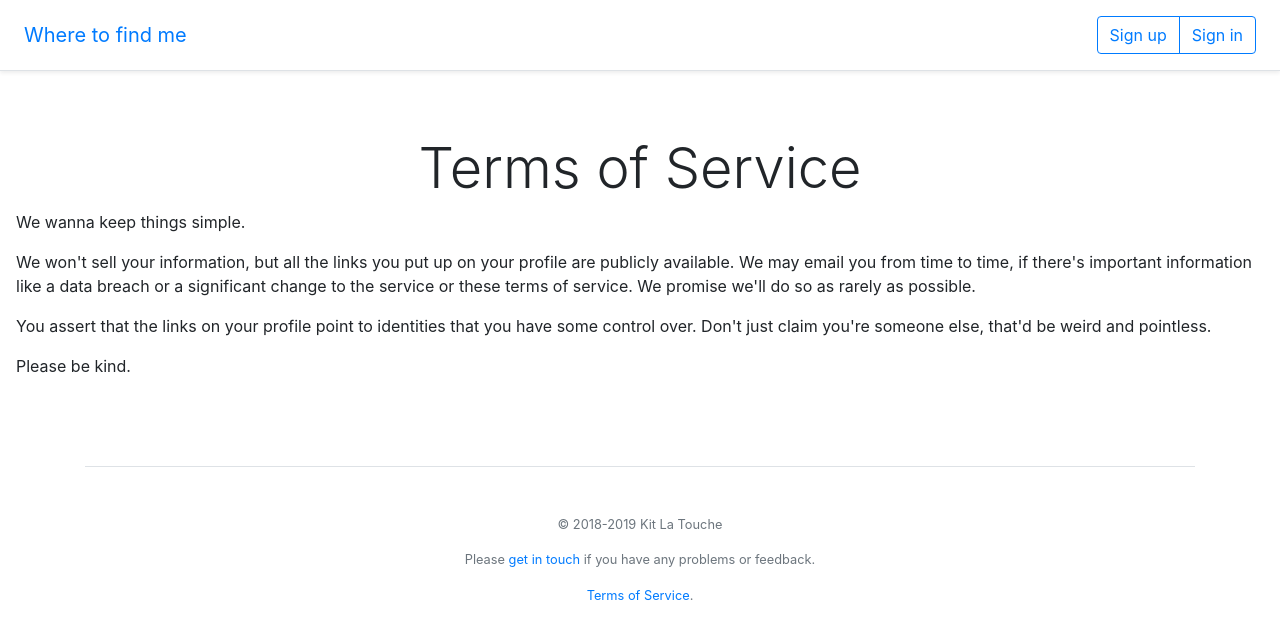
After one commit to wlonk/wheretofind.me, a Django app: page /tos/ in a window 1280 px wide. The commit adds this page. Shown: the top 639 px of the page. Run offline with Django 3.2, Linux system fonts and the light colour scheme; some libraries are stand-ins or nearby versions.

```diff
--- a/templates/base.html
+++ b/templates/base.html
@@ -67,6 +67,11 @@
             <small class="d-block mb-3 text-muted">Please <a href="{% url "user-profile" slug="kit" %}">get in touch</a> if you have any problems or feedback.</small>
           </div>
         </div>
+        <div class="row">
+          <div class="col-12 col-md text-center">
+            <small class="d-block mb-3 text-muted"><a href="{% url "tos" %}">Terms of Service</a>.</small>
+          </div>
+        </div>
       </footer>
     </div>
 
--- /dev/null
+++ b/templates/tos.html
@@ -0,0 +1,23 @@
+{% extends "base.html" %}
+
+{% block "main" %}
+<h1 class="display-4 text-center">Terms of Service</h1>
+<p>
+  We wanna keep things simple.
+</p>
+<p>
+  We won't sell your information, but all the links you put up on your profile
+  are publicly available. We may email you from time to time, if there's
+  important information like a data breach or a significant change to the
+  service or these terms of service. We promise we'll do so as rarely as
+  possible.
+</p>
+<p>
+  You assert that the links on your profile point to identities that you have
+  some control over. Don't just claim you're someone else, that'd be weird and
+  pointless.
+</p>
+<p>
+  Please be kind.
+</p>
+{% endblock "main" %}
--- a/wheretofindme/forms.py
+++ b/wheretofindme/forms.py
@@ -1,9 +1,9 @@
-from django_registration.forms import RegistrationForm
+from django_registration.forms import RegistrationFormTermsOfService
 
 from .models import User
 
 
-class CustomUserForm(RegistrationForm):
-    class Meta(RegistrationForm.Meta):
+class CustomUserForm(RegistrationFormTermsOfService):
+    class Meta(RegistrationFormTermsOfService.Meta):
         model = User
         fields = ("username", "email", "password1", "password2")
--- a/wheretofindme/urls.py
+++ b/wheretofindme/urls.py
@@ -38,5 +38,6 @@ urlpatterns = [
     path("@<str:slug>", views.UserProfileView.as_view(), name="user-profile"),
     path("s/me/", views.MeRedirectView.as_view(), name="me"),
     path("s/edit/", views.EditView.as_view(), name="identity-edit"),
+    path("tos/", TemplateView.as_view(template_name="tos.html"), name="tos"),
     path("", TemplateView.as_view(template_name="base.html"), name="root"),
 ]
```
